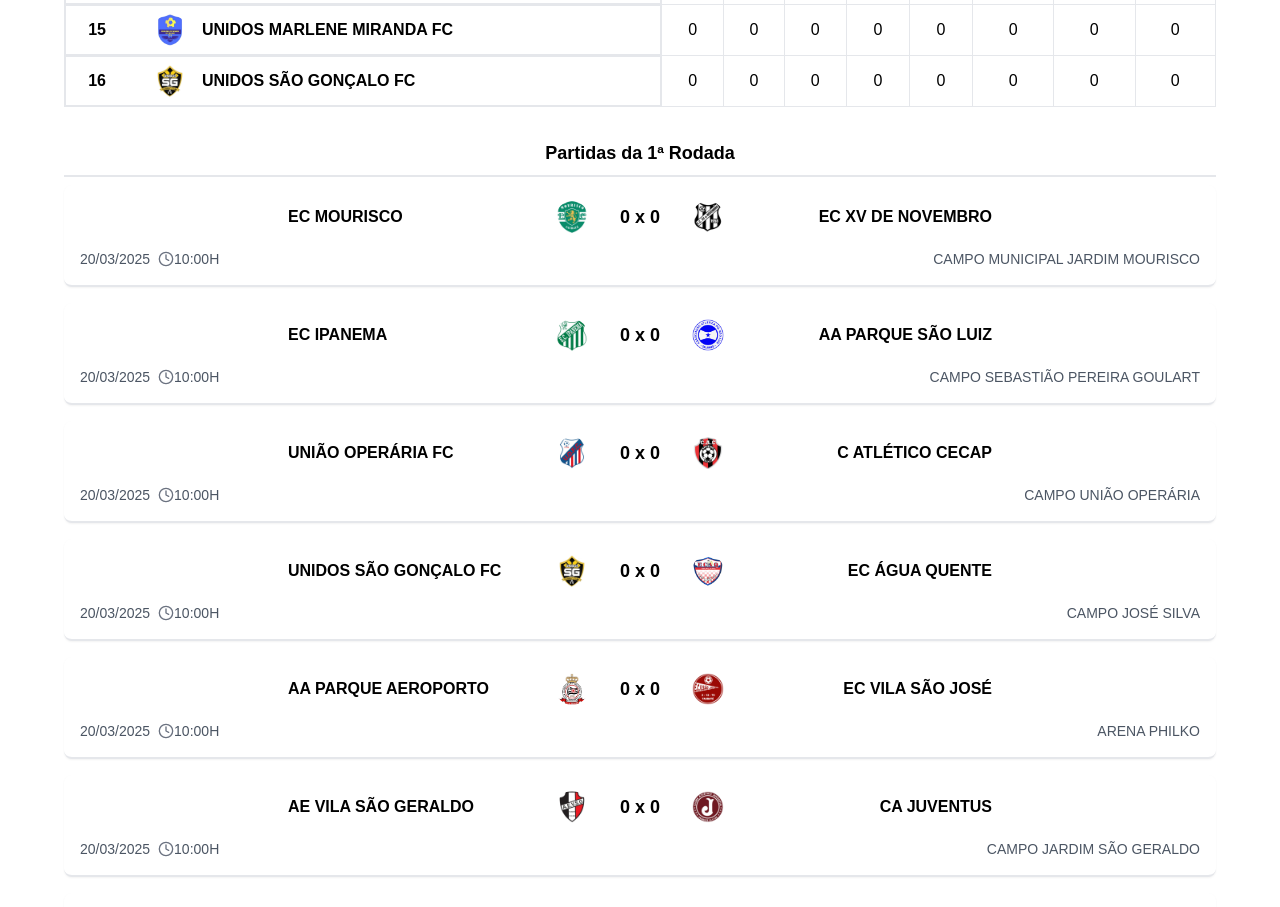
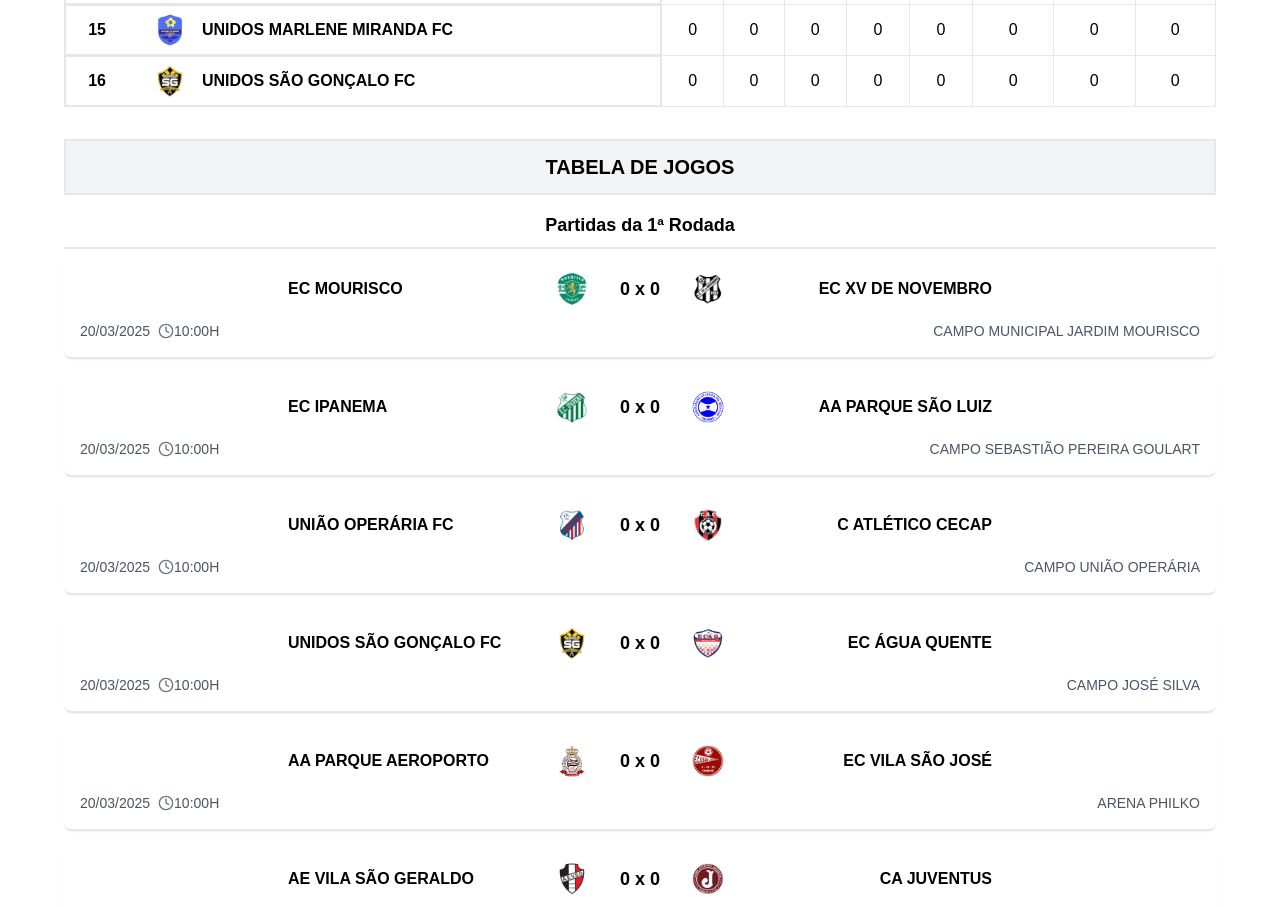
Before and after one commit to bdancost/amateur_football_league, a Next.js app: page /competicoes in a window 1280 px wide. Shown: the part 1500-2407 px from the top of the page. Built offline with nearby package versions, Linux system fonts and the light colour scheme.

Commit message:
Ajustando página Competiçoes

```diff
--- a/src/components/TabelaClassificacao.tsx
+++ b/src/components/TabelaClassificacao.tsx
@@ -126,6 +126,9 @@ const TabelaClassificacao = () => {
         </table>
 
         {/* Lista de Partidas da Rodada */}
+        <h2 className="bg-gray-100 text-xl font-bold text-center mb-4 border-2 p-3 uppercase">
+          Tabela de Jogos
+        </h2>
         <h3 className="text-lg font-bold mb-2 text-center border-b-2 pb-2">
           Partidas da {rodadaSelecionada}ª Rodada
         </h3>
```
